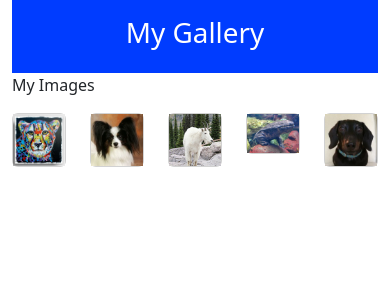
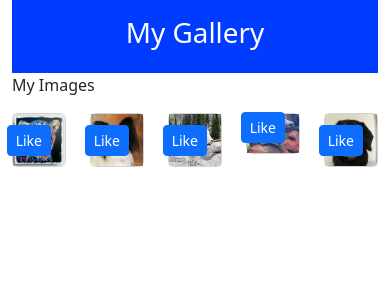
Before and after one commit to padifa/react-gallery, a React (Vite) app: page / in a window 390 px wide. Shown: the top 300 px of the page. Built offline with nearby package versions, Linux system fonts and the light colour scheme; no server answers.

Commit message:
the page is now responsive

```diff
--- a/src/components/GalleryImage/GalleryImage.jsx
+++ b/src/components/GalleryImage/GalleryImage.jsx
@@ -2,37 +2,37 @@ import { useState } from "react";
 import Col from 'react-bootstrap/Col';
 import Card from 'react-bootstrap/Card';
 import Button from 'react-bootstrap/Button';
-
-
 function GalleryImage({ image, onImageLike }) {
     const [liked, setLiked] = useState(image.liked);
 const [flipped, setFlipped] = useState(false);
 
 const toggleFlip = () => {
     setFlipped(!flipped);
+};
+
+const handleLikeClick = (e) => {
+    e.stopPropagation();
+    setLiked(!liked);
+    onImageLike(image);
 }
     return (
         <Col>
             <Card onClick={toggleFlip} style={{ cursor: 'pointer'}}>
-               {!flipped ? (
-                <img src={image.url || "/images/goat_small.jpg"} alt={image.title || "Goat"} className="img-fluid"/>) : (
-                <Card.Body>
+                <img src={image.url || "/images/goat_small.jpg"} alt={image.title || "Goat"} className="img-fluid"
+                style={{ display: flipped ? 'none' : 'block' }} />
+                <Card.Body style={{ display: flipped ? 'block' : 'none' }}>
                     <Card.Title>{image.title}</Card.Title>
-                    <Card.Title>{image.description}</Card.Title>
-
+ </Card.Body>
                     <Button
                         className='mx-1'
                         variant={liked ? 'success' : 'primary'}
                         size="sm"
-                        onClick={() => {
-                            e.stopPropagation();
-                            setLiked(!liked);
-                            onImageLike(image);
-                        }}>
+                        onClick={handleLikeClick}
+                        style={{ position: 'absolute', bottom: '10px', right: '10px'}}>
                         {liked ? 'Liked' : 'Like'}
                     </Button>
-                </Card.Body>
-                )}
+
+
             </Card>
 
         </Col>
--- a/src/index.css
+++ b/src/index.css
@@ -3,3 +3,8 @@ body {
   padding: 0;
   font-family: sans-serif;
 }
+.custom-image-size {
+  width: 400px;
+  height: 300px;
+  object-fit: cover;
+}
```
